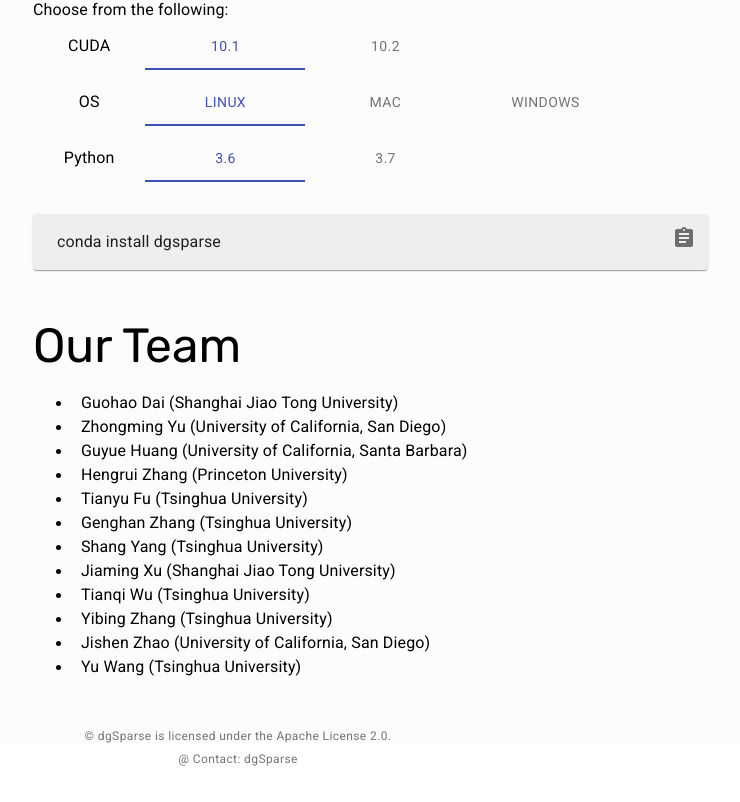
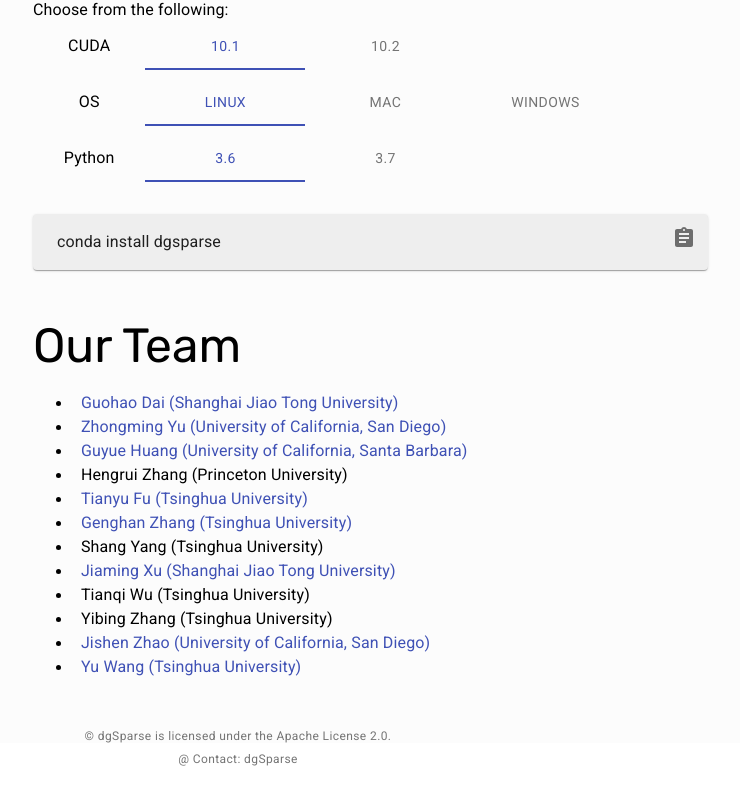
Before and after one commit to dgSPARSE/dgSPARSE.github.io, a React (Create React App) app: page / in a window 1280 px wide. Shown: the part 1893-2695 px from the top of the page, without its empty margins (402-1142 px from the left). Built offline with nearby package versions, Linux system fonts and the light colour scheme.

Commit message:
modified href

```diff
--- a/src/components/Team.js
+++ b/src/components/Team.js
@@ -1,4 +1,4 @@
-import { makeStyles, Typography } from '@material-ui/core'
+import { Link, makeStyles, Typography } from '@material-ui/core'
 import React from 'react';
 
 
@@ -23,8 +23,8 @@
 
 // convert data into object.
 // some href may be undefined
-const createData = (name, uni, href) => {
-  return {name, uni, href};
+const createData = (name, uni, refer) => {
+  return {name, uni, refer};
 }
 
 // edit the data here !!!
@@ -49,8 +49,8 @@
 export default function Team({innerRef}) {
   const classes = useStyles();
 
-  const Person = ({name, uni, href}) => {
-    if (typeof href === 'undefined') {
+  const Person = ({name, uni, refer}) => {
+    if (typeof refer === 'undefined') {
       return (
         <li>
           <Typography variant="body1" className={classes.listTypography}>
@@ -62,9 +62,9 @@
     else {
       return (
         <li className={classes.hover}>
-          <Typography variant="body1" className={classes.listTypography}>
+          <Link variant="body1" className={classes.listTypography} href={refer}>
             {`${name} (${uni})`}
-          </Typography>
+          </Link>
         </li>
       );
     }
```
